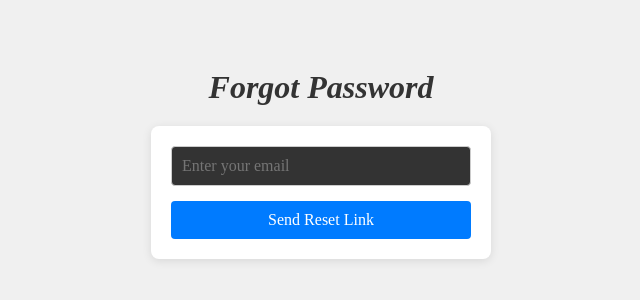
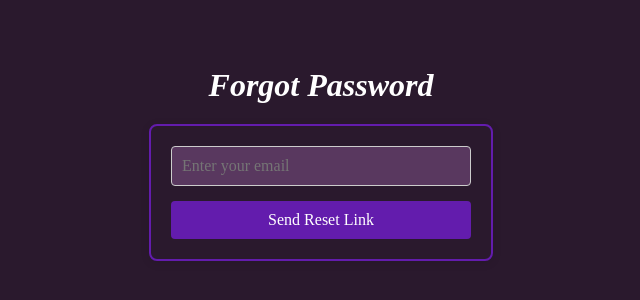
Before and after one commit to Hayat373/futureNest, a React (Create React App) app in the folder client/: page /forgot-password in a window 1280 px wide. Shown: the part 236-536 px from the top of the page, without its empty margins (319-959 px from the left). Built offline with nearby package versions, Linux system fonts and the light colour scheme.

Commit message:
final tuch

```diff
--- a/client/src/components/search.js
+++ b/client/src/components/search.js
@@ -19,6 +19,7 @@ const Search = () => {
     setIsOpen(false);
     alert(`${state} clicked!`);
   };
+
 
   return (
     <div className="header-container">
--- a/client/src/css/forgotpassword.css
+++ b/client/src/css/forgotpassword.css
@@ -4,12 +4,14 @@
     align-items: center;
     justify-content: center;
     height: 100vh;
-    background-color: #f0f0f0;
+    background-color: rgb(42, 25, 45);
+
 }
 .forgot-password-header{
     font-size: 2rem;
     margin-bottom: 20px;
-    color: #333;
+    color: white;
+    text-align: center;
     background-color: transparent;
     font-weight: bold;
     font-style: italic;
@@ -20,7 +22,8 @@
     display: flex;
     flex-direction: column;
     width: 300px;
-    background-color: #fff;
+     background-color: rgb(42, 25, 45);
+    border: 2px solid #631CAD;
     padding: 20px;
     border-radius: 8px;
     box-shadow: 0 2px 10px rgba(0,0,0,0.1);
@@ -32,12 +35,12 @@
     border: 1px solid #ccc;
     border-radius: 4px;
     font-size: 1rem;
-    background-color: #333;
+    background-color:rgb(89, 56, 95);
     color:white;
 }
 .forgot-password-submit{
     padding: 10px;
-    background-color: #007bff;
+    background-color: #631CAD;
     color: white;
     border: none;
     border-radius: 4px;
```
